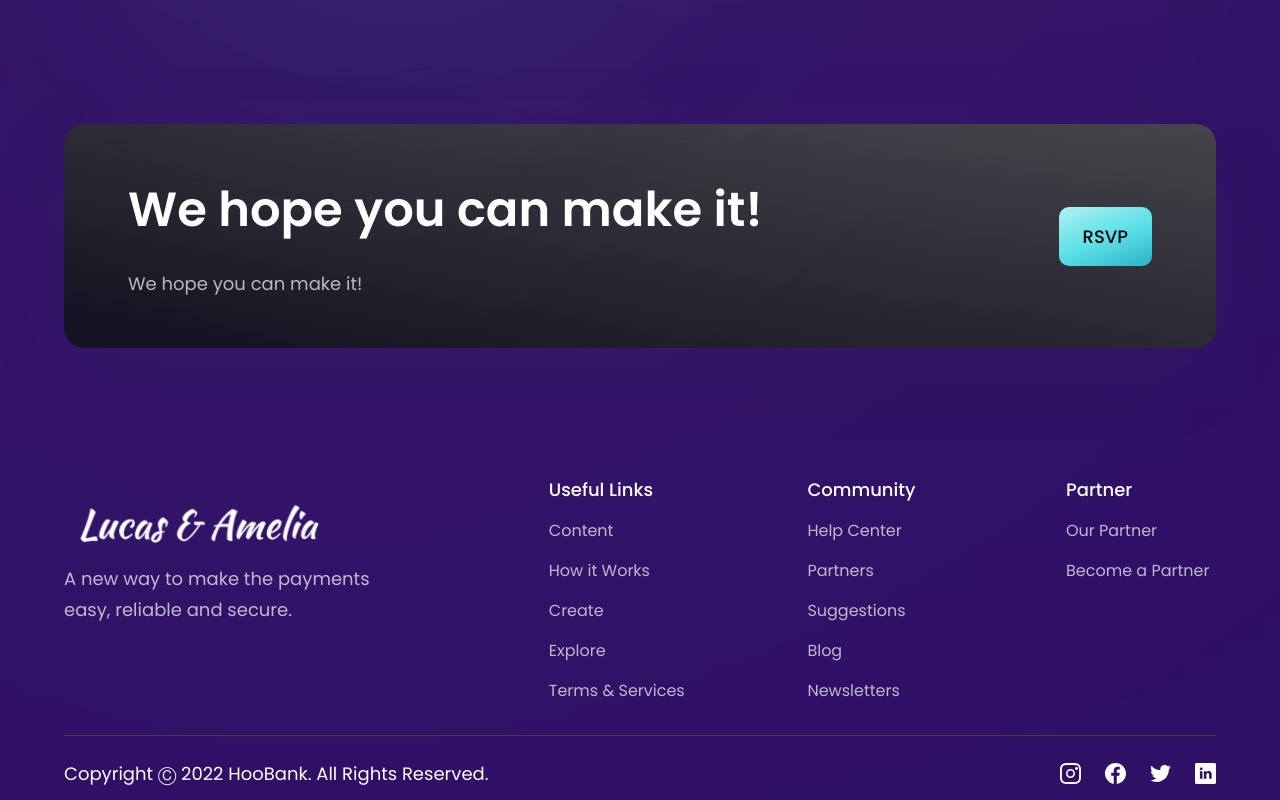
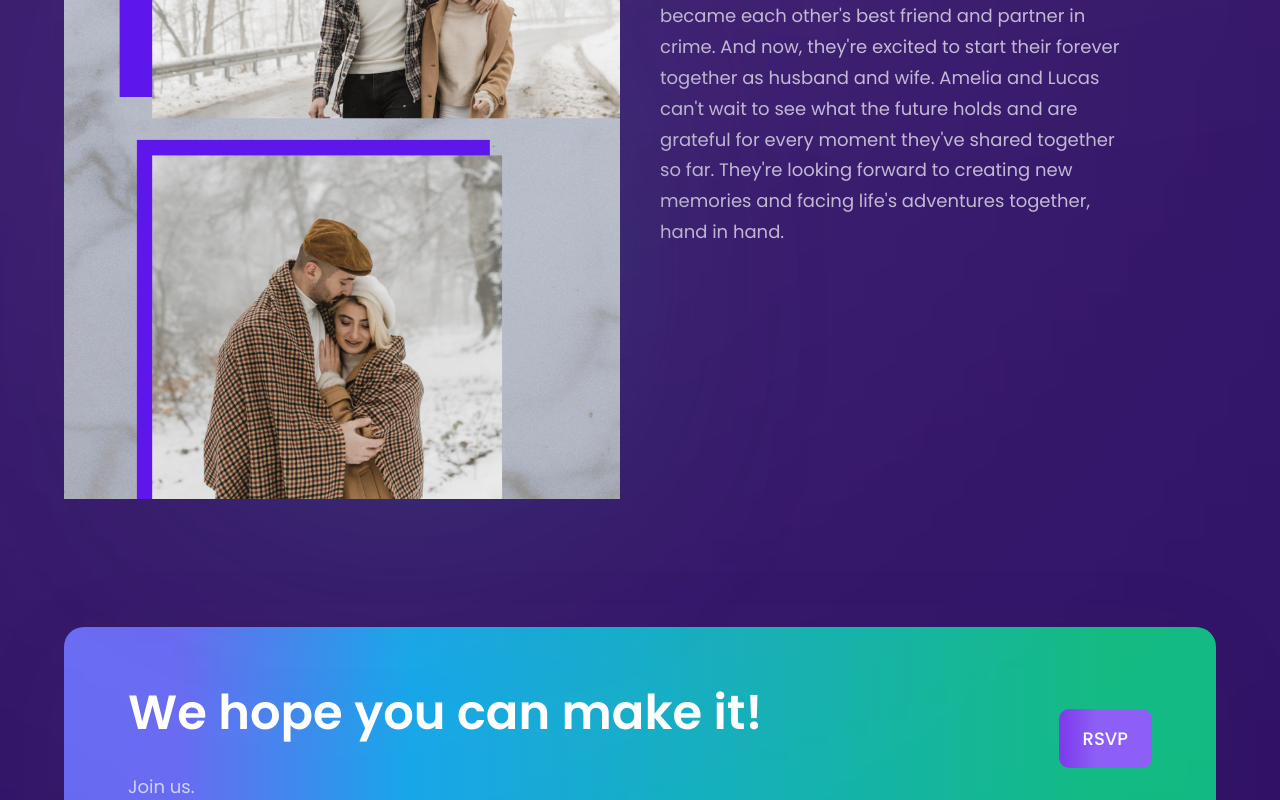
Before and after one commit to lahiruchalana/039---Wedding-Web-V002, a React (Vite) app: page / in a window 1280 px wide. Shown: the part 3680-4480 px from the top of the page. Built offline with nearby package versions, Linux system fonts and the light colour scheme.

Commit message:
completed RSVP

```diff
--- a/src/assets/index.js
+++ b/src/assets/index.js
@@ -26,7 +26,7 @@ import people03 from "./people03.png";
 import couple001 from "./couple001.jpg";
 import couple002 from "./couple002.jpg";
 import couple003 from "./couple003.jpg";
-import coupleAlbum from "./coupleAlbum.png"
+import coupleAlbum from "./coupleAlbum.jpg"
 
 export {
   airbnb,
--- /dev/null
+++ b/src/components/ButtonViolet.jsx
@@ -0,0 +1,9 @@
+import React from "react";
+
+const ButtonViolet = ({ styles, buttonName }) => (
+  <button type="button" className={`py-4 px-6 font-poppins font-medium text-[18px] text-white bg-gradient-to-r from-violet-600 from-5% to-violet-500 to-40% rounded-[10px] outline-none ${styles}`}>
+    {buttonName}
+  </button>
+);
+
+export default ButtonViolet;
--- a/src/components/CTA.jsx
+++ b/src/components/CTA.jsx
@@ -1,17 +1,17 @@
 import styles from "../style";
-import Button from "./Button";
+import ButtonViolet from "./ButtonViolet";
 
 const CTA = () => (
-  <section className={`${styles.flexCenter} ${styles.marginY} ${styles.padding} sm:flex-row flex-col bg-black-gradient-2 rounded-[20px] box-shadow`}>
+  <section className={`${styles.flexCenter} ${styles.marginY} ${styles.padding} sm:flex-row flex-col bg-gradient-to-r from-indigo-500 from-10% via-sky-500 via-30% to-emerald-500 to-90% rounded-[20px] box-shadow`}>
     <div className="flex-1 flex flex-col">
       <h2 className={styles.heading2}>We hope you can make it!</h2>
       <p className={`${styles.paragraph} max-w-[470px] mt-5`}>
-        We hope you can make it!
+        Join us.
       </p>
     </div>
 
     <div className={`${styles.flexCenter} sm:ml-10 ml-0 sm:mt-0 mt-10`}>
-      <Button buttonName={"RSVP"}/>
+      <ButtonViolet buttonName={"RSVP"}/>
     </div>
   </section>
 );
```
Also changed, not shown: src/assets/coupleAlbum.jpg (added), 1 other file (tests, documents, lock files or other folders).
